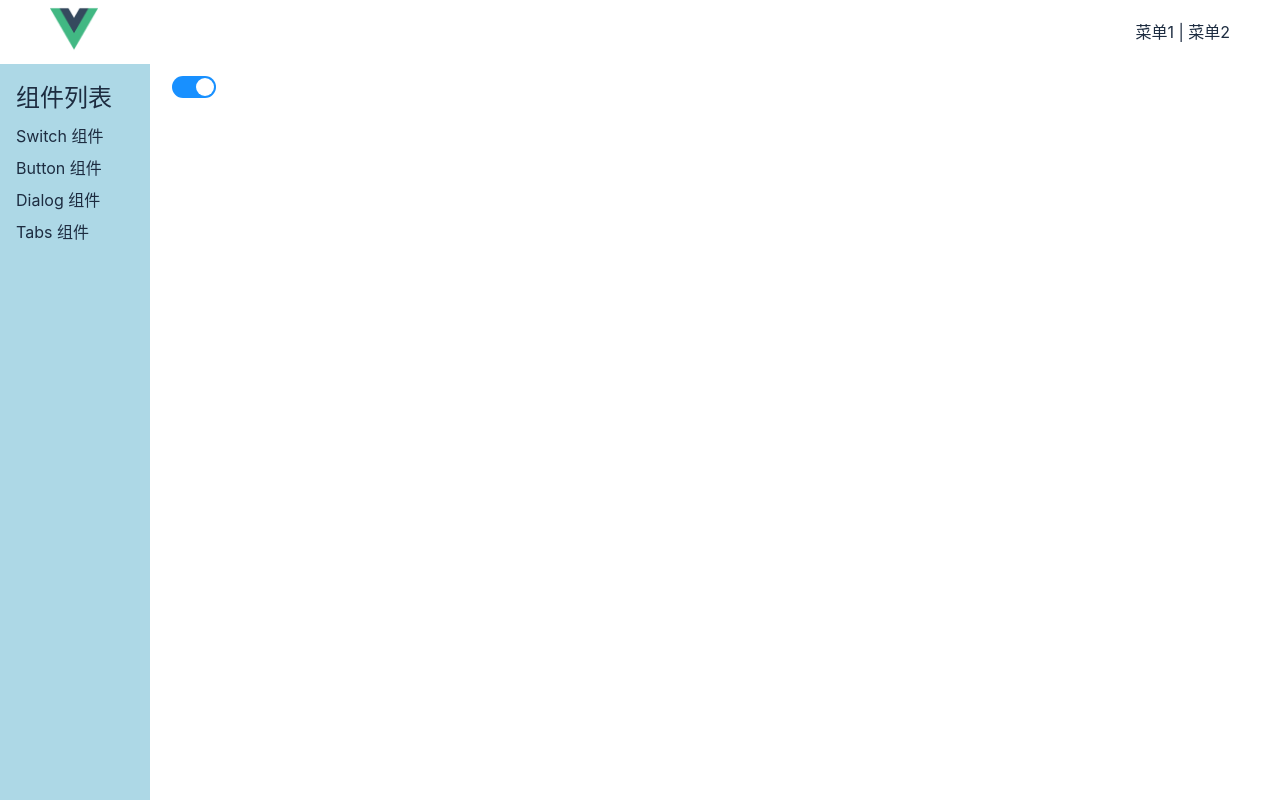
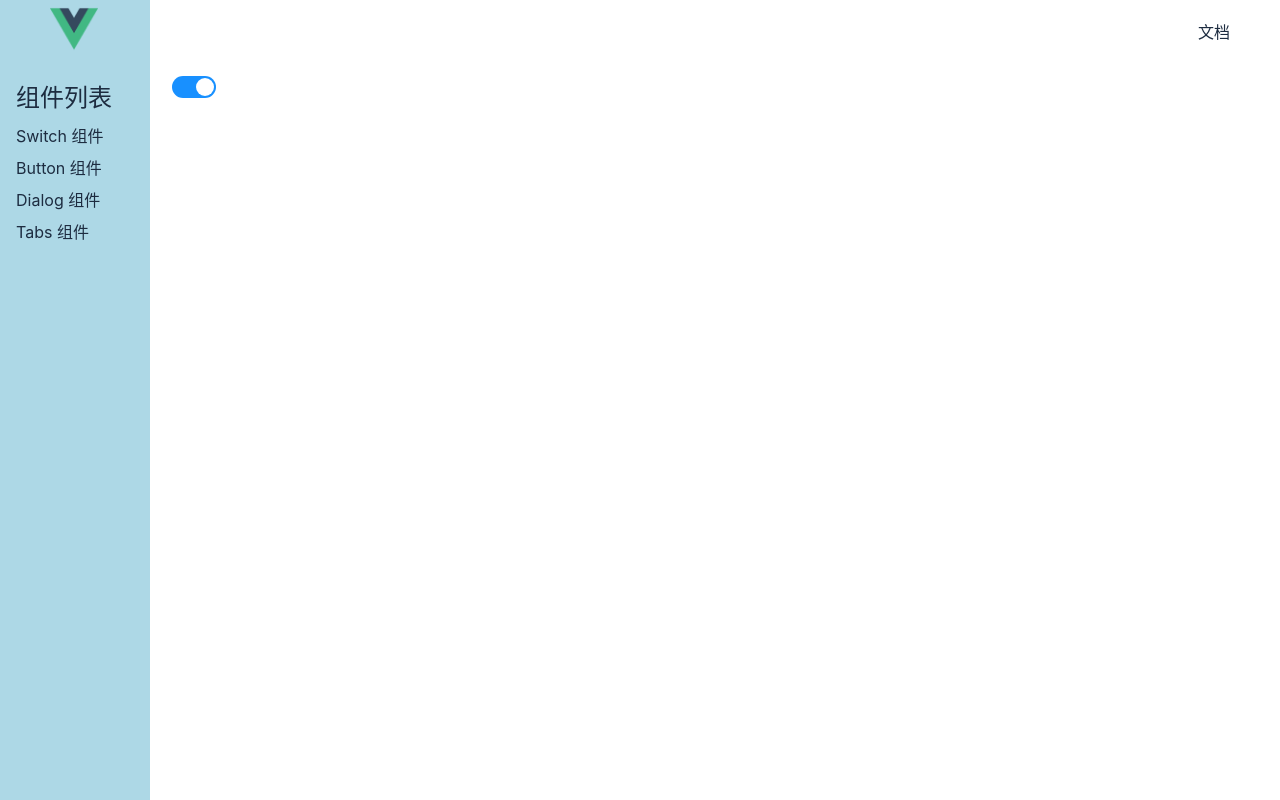
Before and after one commit to yxmg/tactile-ui-vue3, a Vue app: page /#/doc/switch in a window 1280 px wide. Built offline with nearby package versions, Linux system fonts and the light colour scheme.

Commit message:
style: 布局样式调整

```diff
--- a/src/components/top-nav.vue
+++ b/src/components/top-nav.vue
@@ -12,9 +12,7 @@
     </router-link>
 
     <div class="menu">
-      <a href="">菜单1</a>
-      |
-      <a href="">菜单2</a>
+      <router-link to="/doc">文档</router-link>
     </div>
   </div>
 </template>
@@ -40,7 +38,7 @@ export default {
   top: 0;
   left: 0;
   width: 100%;
-  z-index: 1;
+  z-index: 2;
   display: flex;
   justify-content: space-between;
   align-items: center;
--- a/src/views/doc.vue
+++ b/src/views/doc.vue
@@ -75,9 +75,11 @@ export default {
     background: lightblue;
     width: 150px;
     position: fixed;
-    top: 64px;
+    z-index: 1;
+    top: 0;
     left: 0;
     padding: 16px;
+    padding-top: 80px;
     height: 100%;
 
     > h2 {
```
